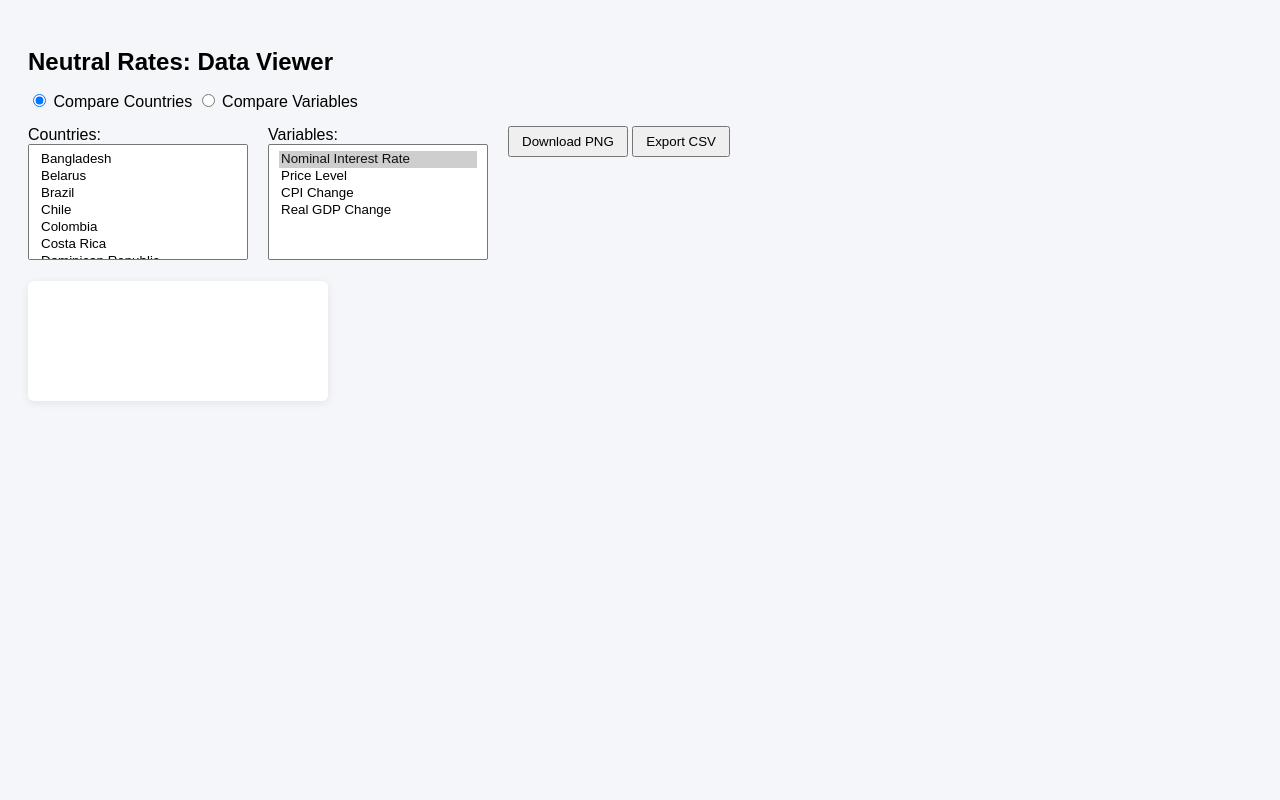
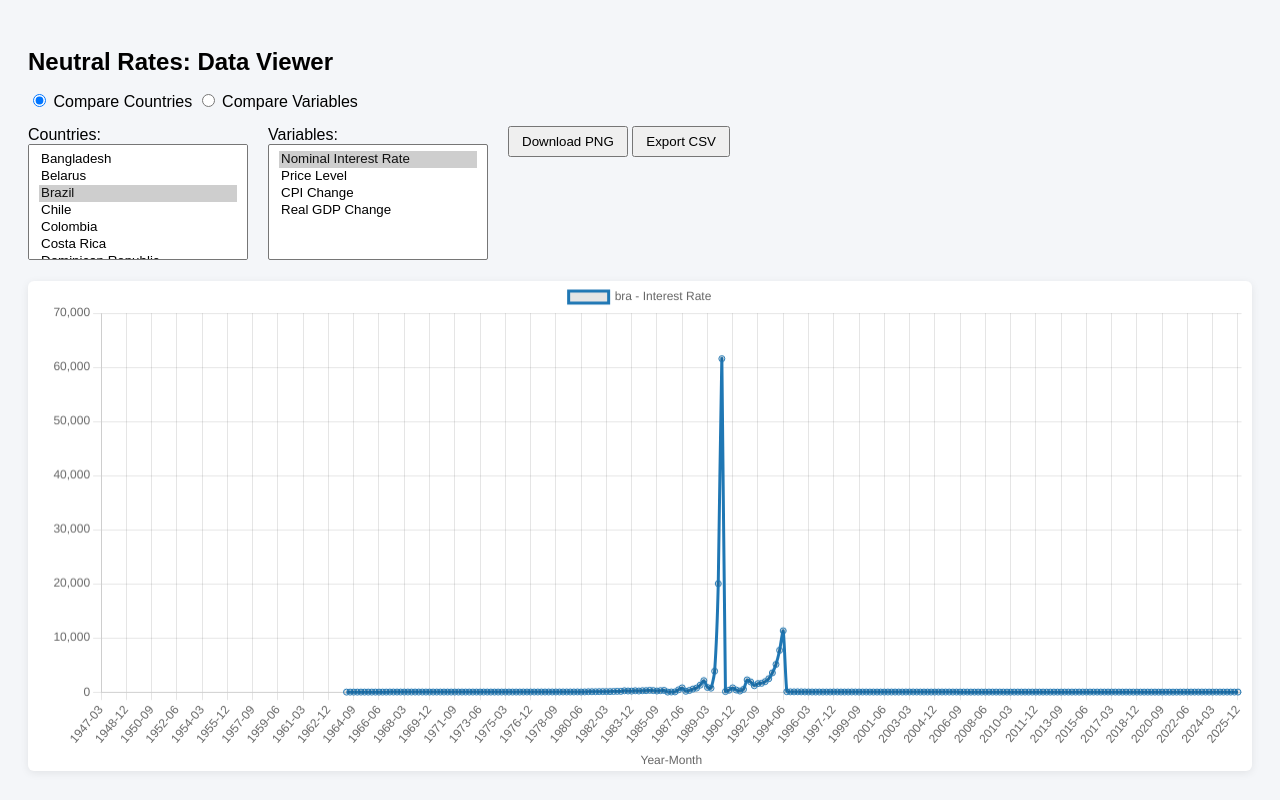
Before and after one commit to daniel-wales/neutralRates, a plain HTML site: page index.html in a window 1280 px wide. Drawn offline with nearby package versions, Linux system fonts and the light colour scheme.

Commit message:
Update index.html

```diff
--- a/index.html
+++ b/index.html
@@ -36,7 +36,7 @@
     <select id="countrySelect" multiple size="6">
       <option value="bgd_Data.csv">Bangladesh</option>
       <option value="blr_Data.csv">Belarus</option>
-      <option value="bra_Data.csv">Brazil</option>
+      <option value="bra_Data.csv" selected>Brazil</option>
       <option value="chl_Data.csv">Chile</option>
       <option value="col_Data.csv">Colombia</option>
       <option value="cri_Data.csv">Costa Rica</option>
```
